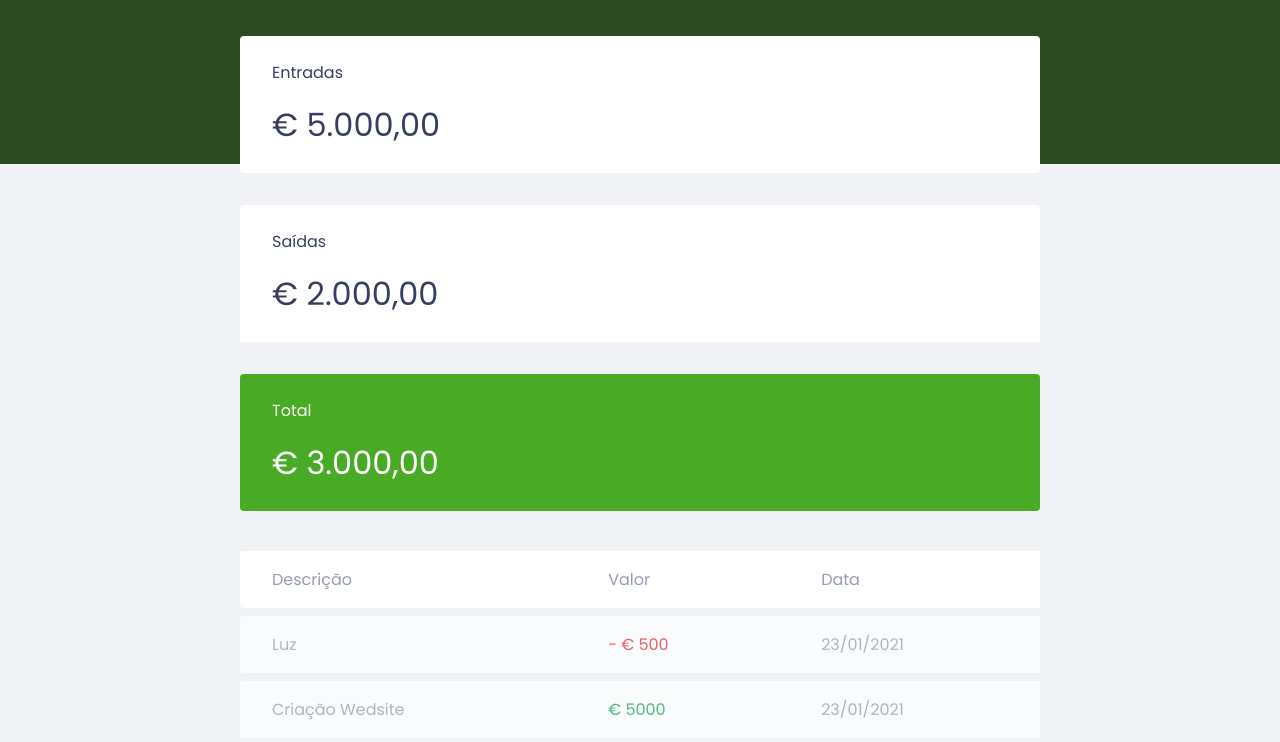
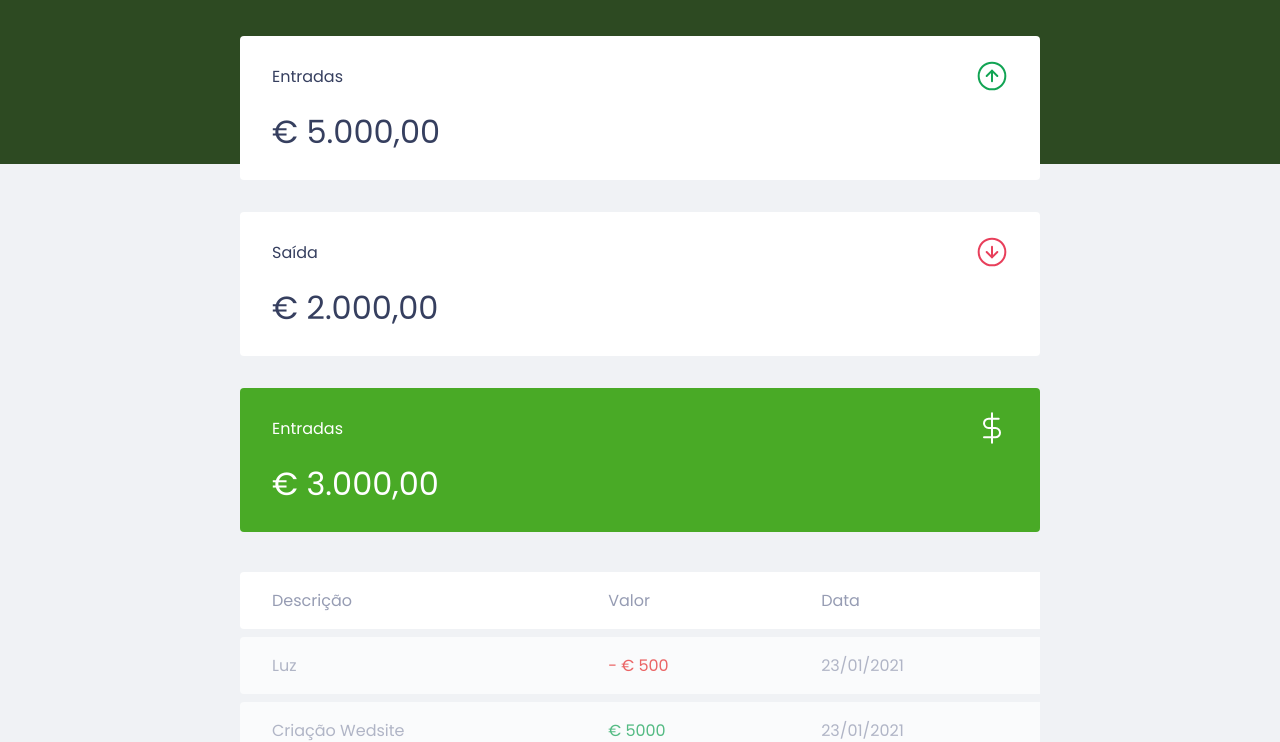
Before and after one commit to Claudio-Lins/discoverUm, a plain HTML site: page index.html in a window 1280 px wide. Shown: the part 59-801 px from the top of the page. Drawn offline with Linux system fonts and the light colour scheme.

Commit message:
add imagens

```diff
--- a/index.html
+++ b/index.html
@@ -22,17 +22,26 @@
         <h2 class="sr-only">Balanço</h2>
 
         <div class="card">
-          <h3>Entradas</h3>
+          <h3>
+              <span>Entradas</span>
+              <img src="./assets/income.svg" alt="Imagem de entradas">
+            </h3>
           <p>€ 5.000,00</p>
         </div>
 
         <div class="card">
-          <h3>Saídas</h3>
+            <h3>
+                <span>Saída</span>
+                <img src="./assets/expense.svg" alt="Imagem de saídas">
+              </h3>
           <p>€ 2.000,00</p>
         </div>
 
         <div class="card total">
-          <h3>Total</h3>
+            <h3>
+                <span>Entradas</span>
+                <img src="./assets/total.svg" alt="Imagem de total">
+              </h3>
           <p>€ 3.000,00</p>
         </div>
       </section>
--- a/style.css
+++ b/style.css
@@ -68,6 +68,9 @@ header {
 .card h3 {
   font-weight: normal;
   font-size: 1rem;
+  display: flex;
+  align-items: center;
+  justify-content: space-between;
 }
 .card p {
   font-size: 2rem;
```
